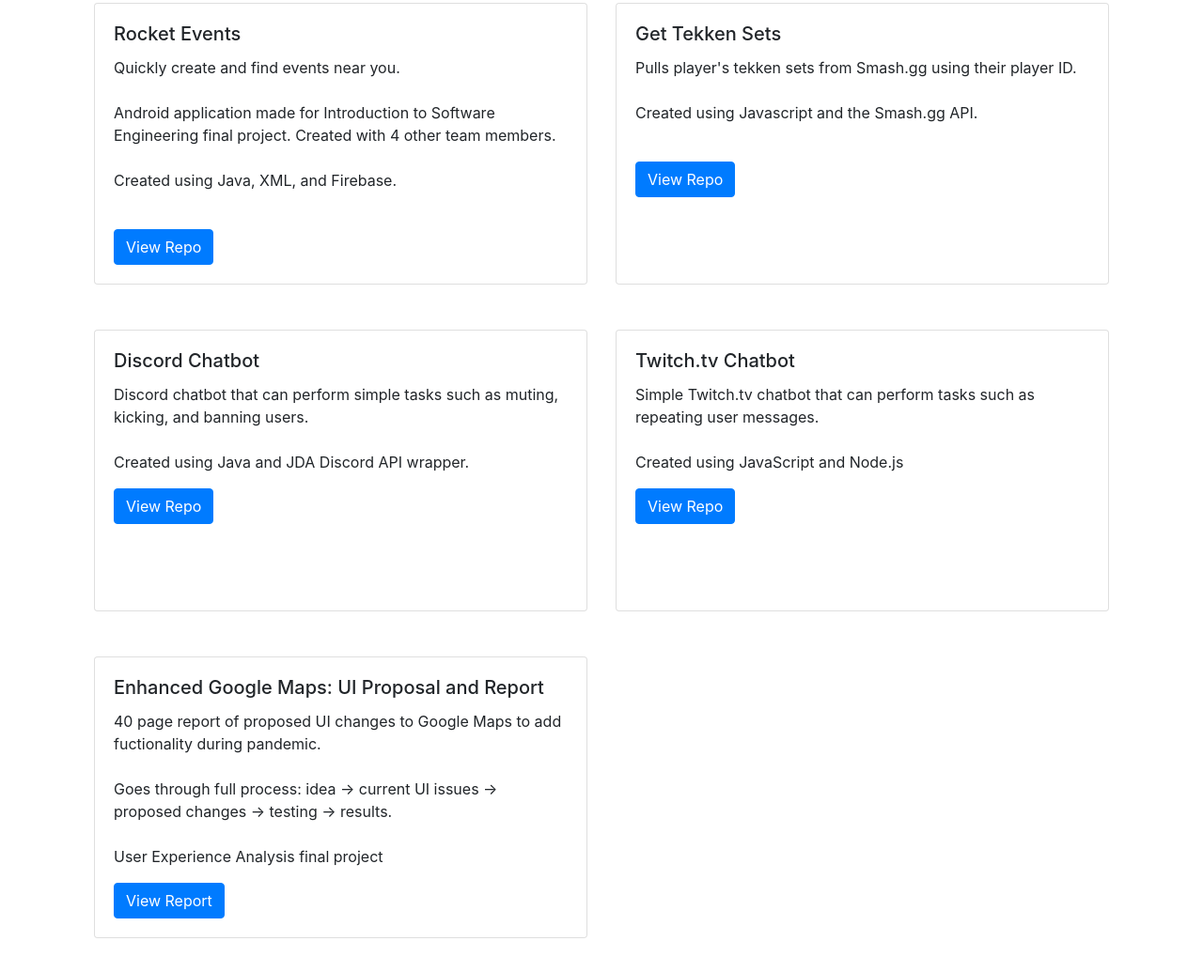
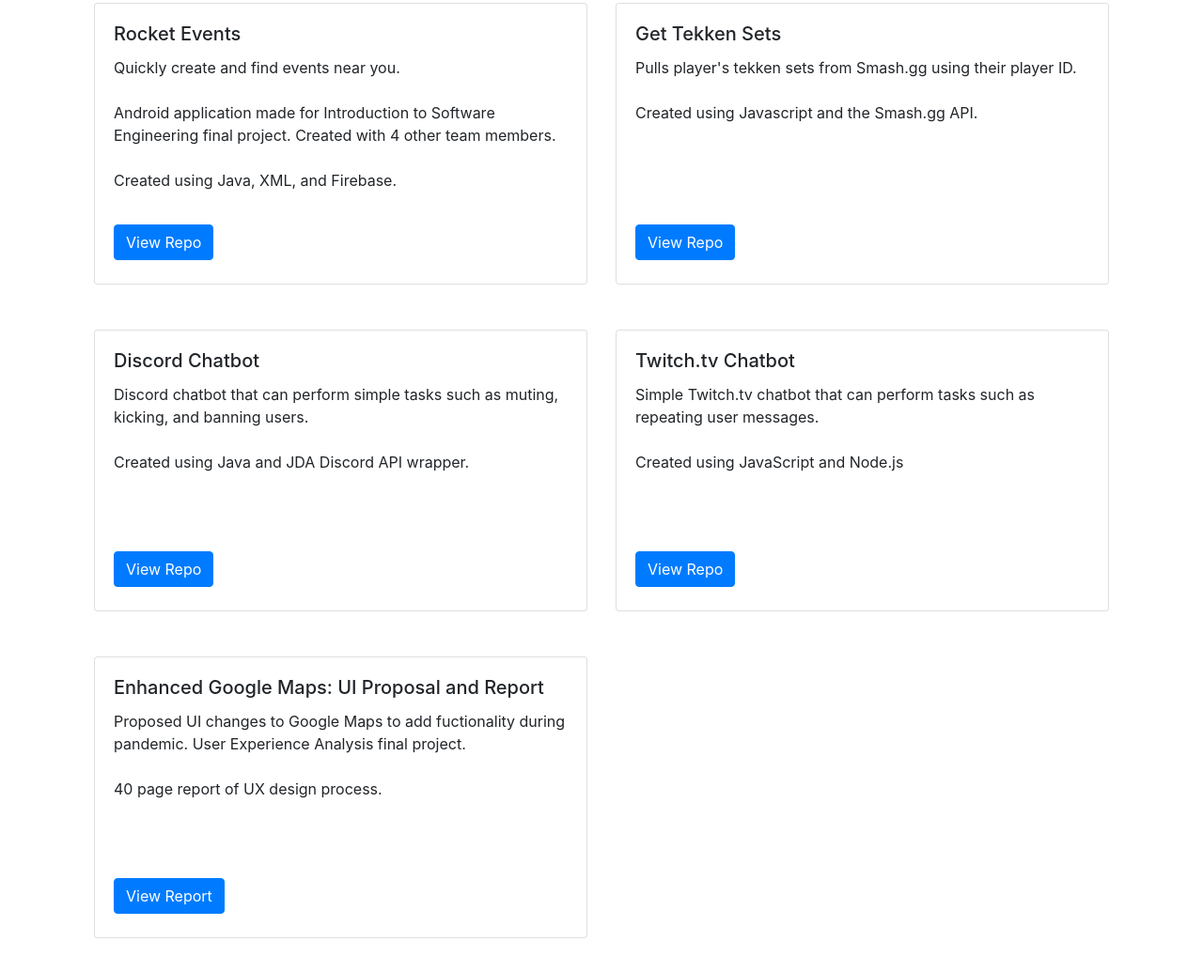
Before and after one commit to aldrinRamiro/a2, a plain HTML site: page CV.html in a window 1280 px wide. Shown: the part 1826-2861 px from the top of the page at 94% size. Drawn offline with nearby package versions, Linux system fonts and the light colour scheme.

Commit message:
Aligned buttons in project cards and updated descriptions

```diff
--- a/CV.html
+++ b/CV.html
@@ -592,7 +592,7 @@
                 <a
                   href="https://github.com/aldrinRamiro/rocket-events-project"
                   target="_blank"
-                  class="btn btn-primary"
+                  class="btn btn-primary project-button"
                   >View Repo</a
                 >
               </div>
@@ -610,7 +610,7 @@
                 <a
                   href="https://github.com/aldrinRamiro/tekkenSets"
                   target="_blank"
-                  class="btn btn-primary"
+                  class="btn btn-primary project-button"
                   >View Repo</a
                 >
               </div>
@@ -630,7 +630,7 @@
                 <a
                   href="https://github.com/aldrinRamiro/discord-chat-bot"
                   target="_blank"
-                  class="btn btn-primary"
+                  class="btn btn-primary project-button"
                   >View Repo</a
                 >
               </div>
@@ -648,7 +648,7 @@
                 <a
                   href="https://github.com/aldrinRamiro/twitch_bot"
                   target="_blank"
-                  class="btn btn-primary"
+                  class="btn btn-primary project-button"
                   >View Repo</a
                 >
               </div>
@@ -663,16 +663,14 @@
                   Enhanced Google Maps: UI Proposal and Report
                 </h5>
                 <p class="card-text">
-                  40 page report of proposed UI changes to Google Maps to add
-                  fuctionality during pandemic.<br /><br />
-                  Goes through full process: idea -> current UI issues ->
-                  proposed changes -> testing -> results.<br /><br />
-                  User Experience Analysis final project
+                  Proposed UI changes to Google Maps to add
+                  fuctionality during pandemic. User Experience Analysis final project.<br /><br />
+                  40 page report of UX design process.
                 </p>
                 <a
                   href="https://drive.google.com/file/d/1REsYqlWHPk_HV_J3bTAmJioSqVttic3e/view?usp=sharing"
                   target="_blank"
-                  class="btn btn-primary"
+                  class="btn btn-primary project-button"
                   >View Report</a
                 >
               </div>
--- a/css/custom.css
+++ b/css/custom.css
@@ -10,7 +10,7 @@
 
 .table .cv-table-cell {
   text-align: center;
-  width:330px;
+  width: 330px;
   font-weight: bold;
 }
 
@@ -78,7 +78,7 @@
   min-height: 500px;
 }
 
-.process-block{
+.process-block {
   height: 70vh;
   min-height: 500px;
 }
@@ -164,28 +164,33 @@
   margin: 0 5px;
 }
 
-.fullscreen-container{
-  height:100vh;
+.fullscreen-container {
+  height: 100vh;
 }
 
-.h-90vh{
-  height:90vh;
+.h-90vh {
+  height: 90vh;
 }
 
-.w-50vh{
-  width:50vw;
+.w-50vh {
+  width: 50vw;
 }
 
-.bg-dark-a70{
-  background-color: rgba(0, 0, 0, .7);
-  padding:20px;
+.bg-dark-a70 {
+  background-color: rgba(0, 0, 0, 0.7);
+  padding: 20px;
 }
 
-.note{
+.note {
   color: #6c757d;
-  font-size: .9em;
+  font-size: 0.9em;
 }
 
-.card{
+.card {
   min-height: 300px;
 }
+
+.project-button {
+  position: absolute;
+  bottom: 25px;
+}
```
